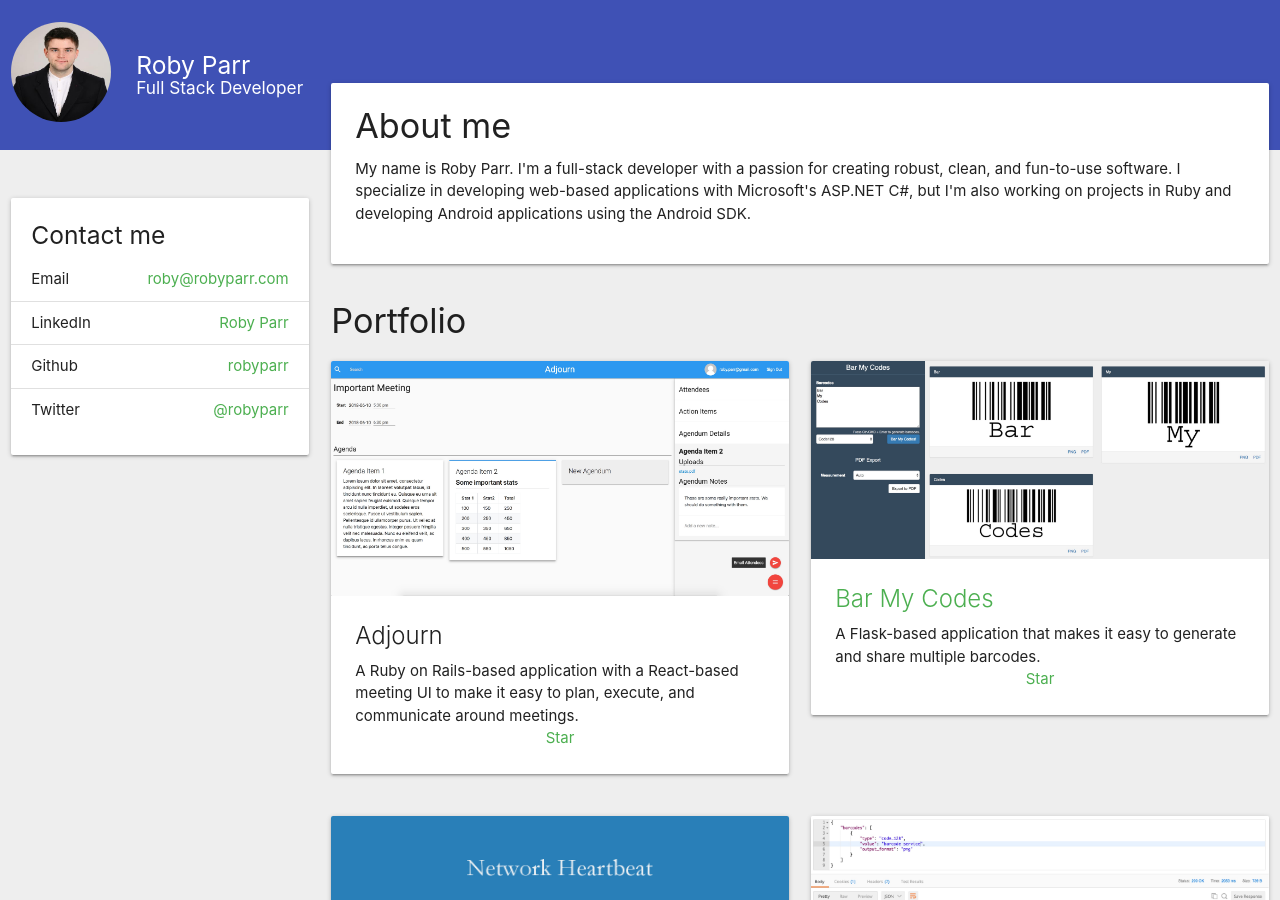
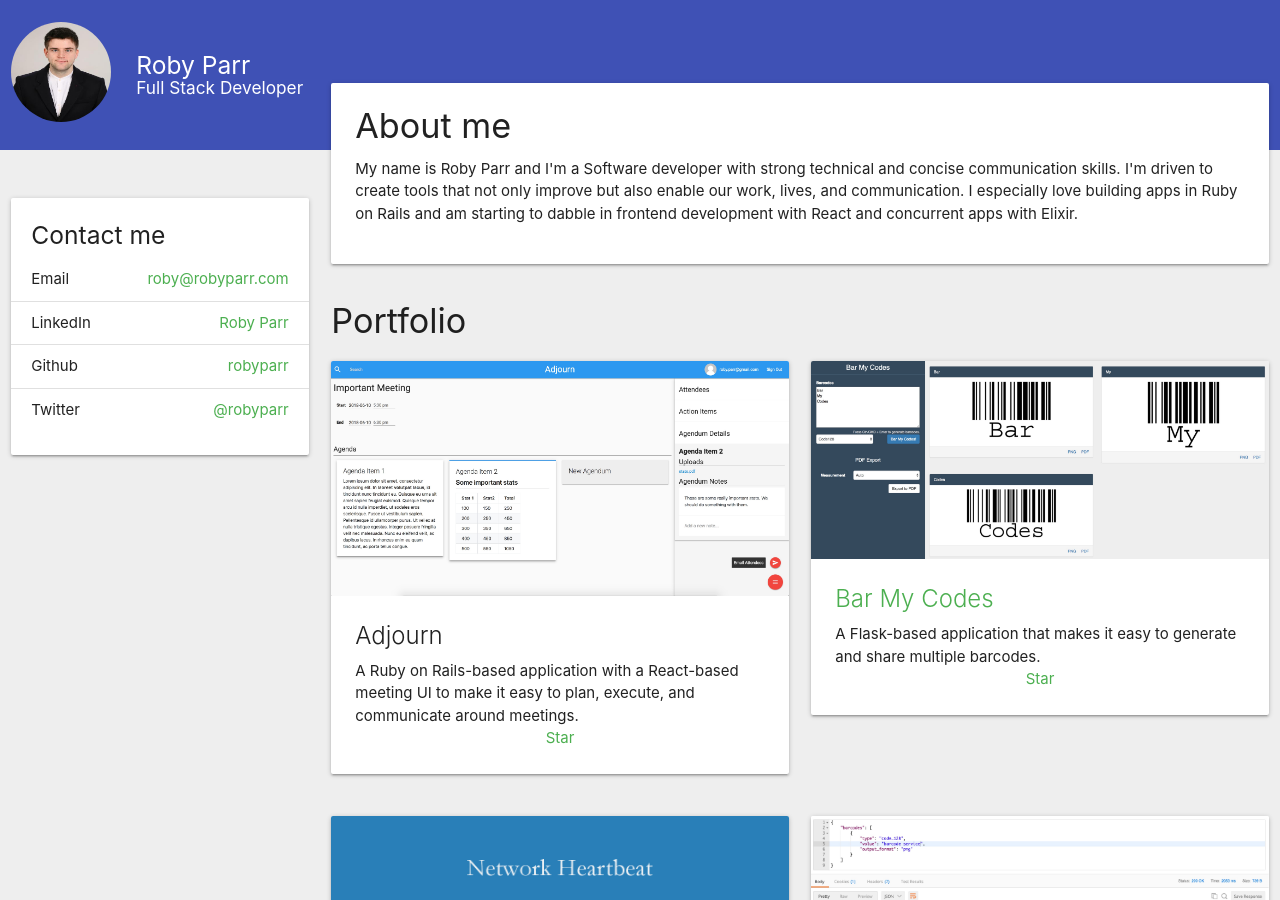
Before and after one commit to robyparr/robyparr, a Jekyll site: the page built from index.html, in a window 1280 px wide and 900 px high. Built offline with Jekyll 4.4.1, drawn with Linux system fonts in a browser that asks for light colours.

Commit message:
Update the 'about me' section and update version.

```diff
--- a/_config.yml
+++ b/_config.yml
@@ -17,15 +17,17 @@ title: Roby Parr
 author: Roby Parr
 email: roby@robyparr.com
 description: >- # this means to ignore newlines until "baseurl:"
-  My name is Roby Parr. I'm a full-stack developer with a passion for creating robust,
-  clean, and fun-to-use software. I specialize in developing web-based applications
-  with Microsoft's ASP.NET C#, but I'm also working on projects in Ruby and developing
-  Android applications using the Android SDK.
+  My name is Roby Parr and I'm a Software developer with strong technical and
+  concise communication skills. I'm driven to create tools that not only improve
+  but also enable our work, lives, and communication. I especially love building
+  apps in Ruby on Rails and am starting to dabble in frontend development with
+  React and concurrent apps with Elixir.
+
 baseurl: "" # the subpath of your site, e.g. /blog
 url: "https://robyparr.com" # the base hostname & protocol for your site, e.g. http://example.com
 twitter_username: robyparr
 github_username:  robyparr
-version: v4.0.0
+version: v4.1.0
 copyright: "&copy; 2018 Roby Parr"
 default_date_format: "%b %-d, %Y"
 
```
